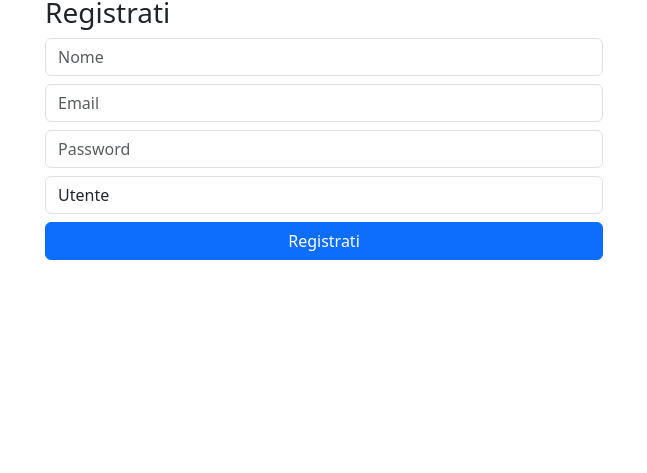
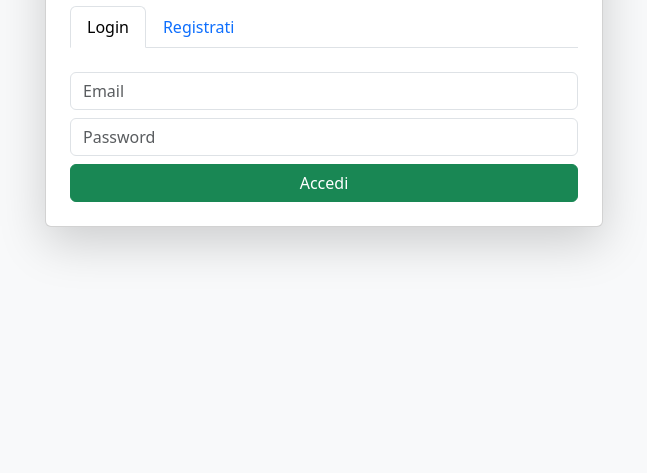
Before and after one commit to zetilion/Event_Manager, a plain HTML site: page frontend/index.html in a window 1280 px wide. Shown: the part 327-800 px from the top of the page, without its empty margins (316-963 px from the left). Drawn offline with nearby package versions, Linux system fonts and the light colour scheme.

Commit message:
Update index.html

```diff
--- a/frontend/index.html
+++ b/frontend/index.html
@@ -7,20 +7,34 @@
     <link rel="stylesheet" href="https://cdn.jsdelivr.net/npm/bootstrap@5.3.0/dist/css/bootstrap.min.css">
     <script defer src="script.js"></script>
 </head>
-<body class="container mt-5">
-    <h2 class="text-center">Accedi o Registrati</h2>
+<body class="bg-light">
 
-    <form id="login-form" class="w-50 mx-auto mt-4">
-        <h3>Login</h3>
+    <div class="container d-flex flex-column justify-content-center align-items-center vh-100">
+        <div class="card p-4 shadow-lg w-50">
+            <h2 class="text-center mb-4">Event Booking</h2>
+
+            <ul class="nav nav-tabs" id="loginTabs">
+                <li class="nav-item">
+                    <a class="nav-link active" id="login-tab" data-bs-toggle="tab" href="#login">Login</a>
+                </li>
+                <li class="nav-item">
+                    <a class="nav-link" id="register-tab" data-bs-toggle="tab" href="#register">Registrati</a>
+                </li>
+            </ul>
+
+            <div class="tab-content mt-3">
+                <!-- LOGIN FORM -->
+                <div class="tab-pane fade show active" id="login">
+                    <form id="login-form">
                         <input type="email" id="email" class="form-control my-2" placeholder="Email" required>
                         <input type="password" id="password" class="form-control my-2" placeholder="Password" required>
                         <button type="submit" class="btn btn-success w-100">Accedi</button>
                     </form>
+                </div>
 
-    <hr>
-
-    <form id="register-form" class="w-50 mx-auto mt-4">
-        <h3>Registrati</h3>
+                <!-- REGISTRAZIONE FORM -->
+                <div class="tab-pane fade" id="register">
+                    <form id="register-form">
                         <input type="text" id="name" class="form-control my-2" placeholder="Nome" required>
                         <input type="email" id="register-email" class="form-control my-2" placeholder="Email" required>
                         <input type="password" id="register-password" class="form-control my-2" placeholder="Password" required>
@@ -30,5 +44,11 @@
                         </select>
                         <button type="submit" class="btn btn-primary w-100">Registrati</button>
                     </form>
+                </div>
+            </div>
+        </div>
+    </div>
+
+    <script src="https://cdn.jsdelivr.net/npm/bootstrap@5.3.0/dist/js/bootstrap.bundle.min.js"></script>
 </body>
 </html>
```
Lines whose indentation alone changed are shown as unchanged.
